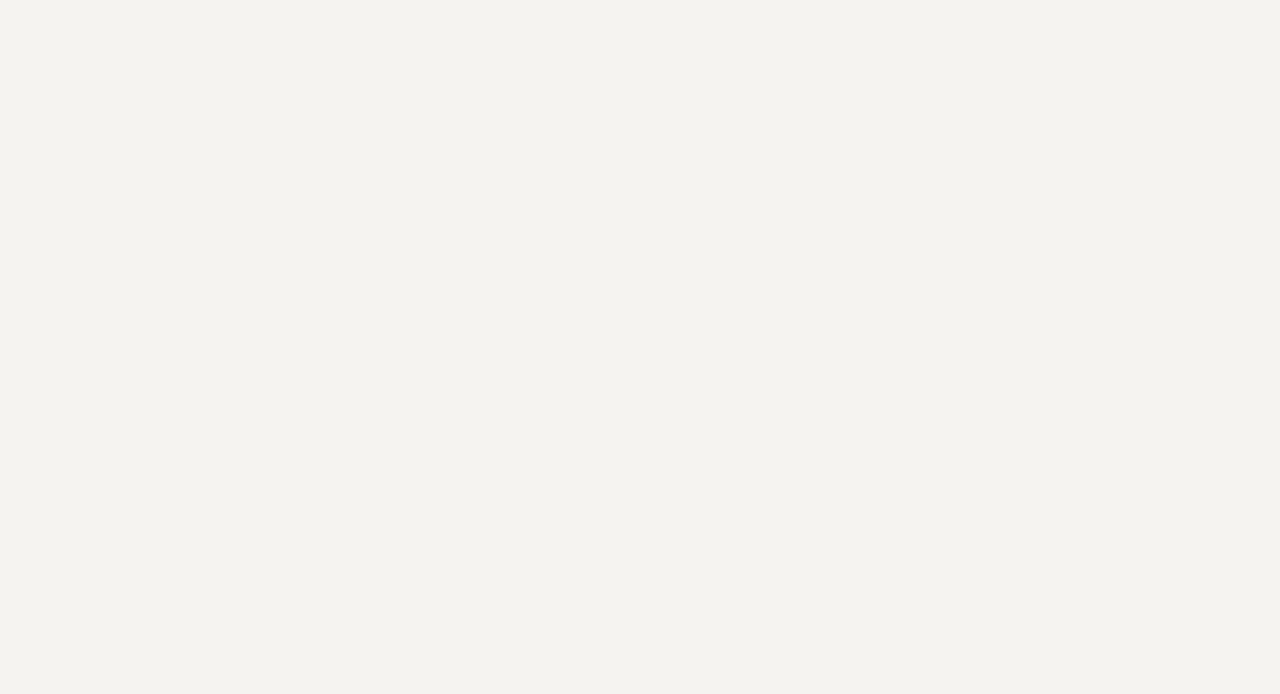
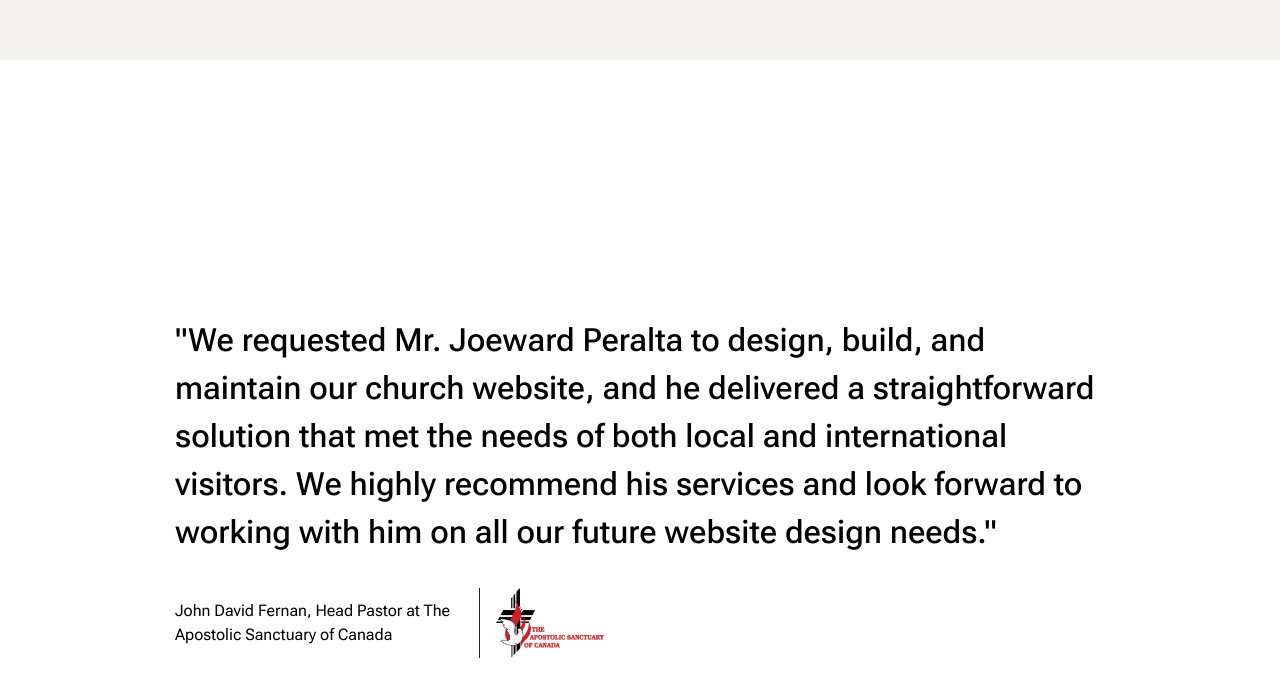
Before and after one commit to joewardperalta/developer-portfolio, a Next.js app: page / in a window 1280 px wide. Shown: the part 5030-5724 px from the top of the page. Before the commit the page ends 5090 px from the top, so only its background shows below. Built offline with nearby package versions, Linux system fonts and the light colour scheme.

Commit message:
Design the layout for the testimonial section for different screen sizes

```diff
--- a/app/page.js
+++ b/app/page.js
@@ -157,7 +157,7 @@ export default function Home() {
         </Section>
 
         {/* Testimonials */}
-        {/* <Section className="bg-white" id="testimonials">
+        <Section className="bg-white" id="testimonials">
           <Container>
             <Column>
               {testimonials.map((testimony) => (
@@ -172,7 +172,7 @@ export default function Home() {
               ))}
             </Column>
           </Container>
-        </Section> */}
+        </Section>
 
         {/* Contact */}
         {/* <Section
--- a/components/cards/TestimonialCard.jsx
+++ b/components/cards/TestimonialCard.jsx
@@ -12,18 +12,20 @@ export default function TestimonialCard({
   },
 }) {
   return (
-    <div className="w-fit px-[8rem]">
-      <Paragraph className="mb-8 text-[2rem] font-medium">
+    <div className="w-fit tablet:px-[2.5rem] laptop:px-[7.9375rem]">
+      <p className="mb-8 text-[1.125rem] font-medium tablet:text-[1.75] laptop:text-[2rem]">
         &quot;{quote}&quot;
-      </Paragraph>
+      </p>
+
       <div className="flex items-center">
-        <div className="max-w-[19rem] pr-8">
-          <Paragraph className="">
+        <div className="max-w-[19rem] pr-4">
+          <p className="text-[0.75rem] tablet:text-[1rem]">
             {name}, {position} at {organization}
-          </Paragraph>
+          </p>
         </div>
-        <div className="border-l border-l-secondary pl-8">
+        <div className="border-l border-l-secondary pl-4">
           <Image
+            className="h-auto w-full object-cover"
             src={logo.src}
             alt={logo.alt}
             width={108}
```
